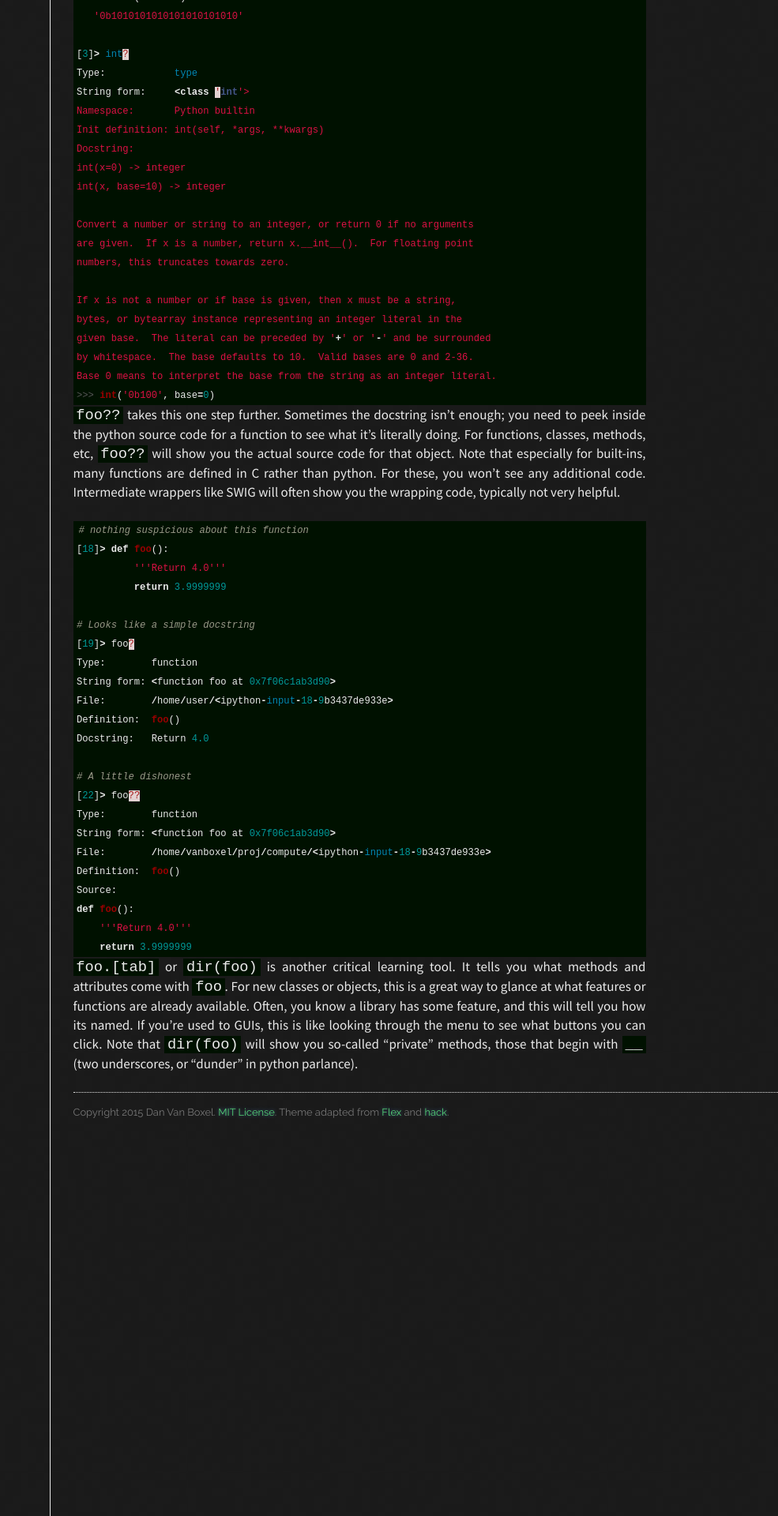
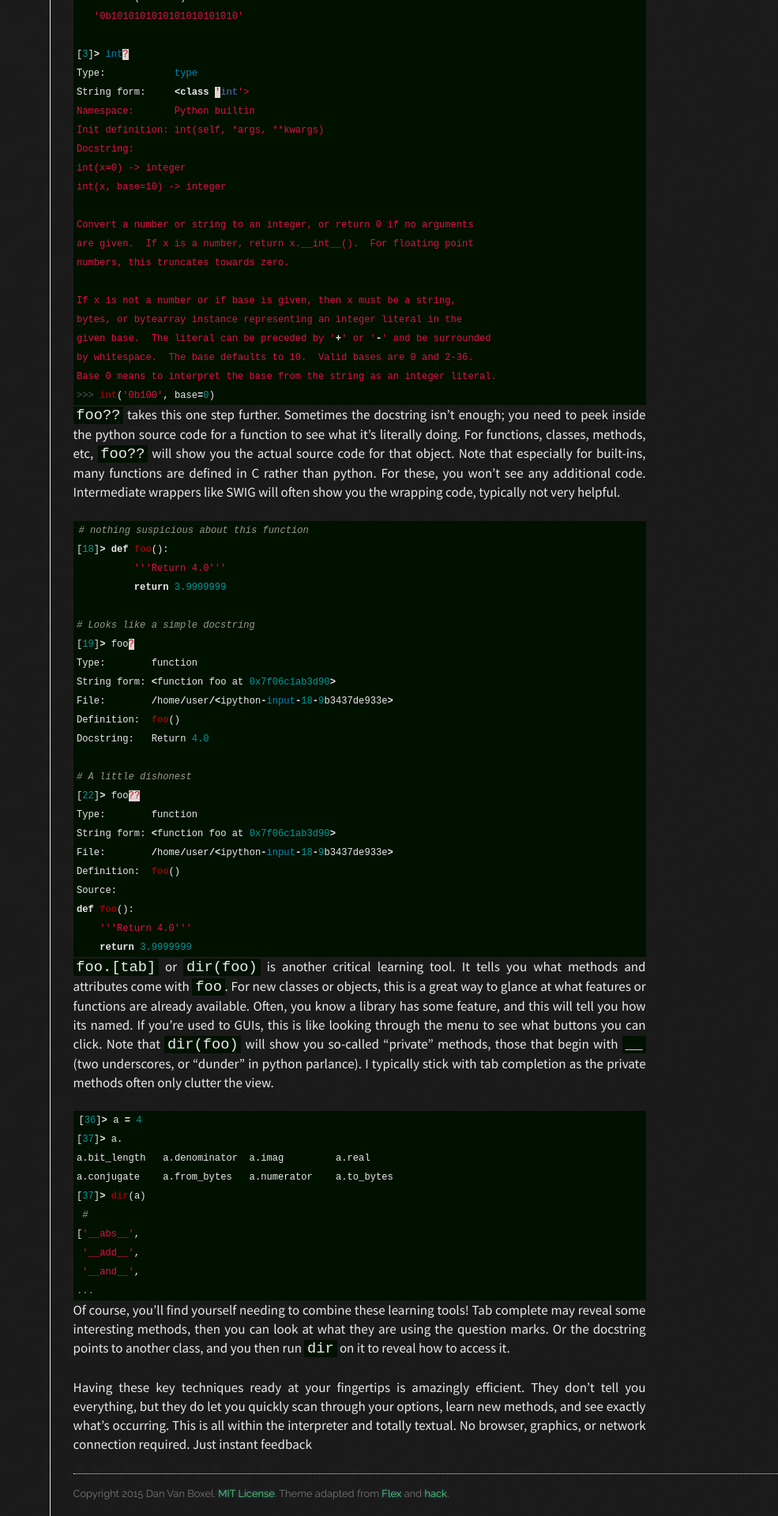
Before and after one commit to dvbuntu/compute, a Jekyll site: the page built from _posts/2090-01-01-ipython.md, in a window 1280 px wide. Shown: the part 796-2716 px from the top of the page at 79% size, without its empty margins (295-1280 px from the left). Built offline with Jekyll 4.4.1, drawn with Linux system fonts in a browser that asks for light colours; Markdown is read by kramdown in place of the engine named in the settings.

Commit message:
Finish question mark part of ipython
still got numpy and pylab to go over

````diff
--- a/_posts/2090-01-01-ipython.md
+++ b/_posts/2090-01-01-ipython.md
@@ -71,7 +71,7 @@ Docstring:   Return 4.0
 [22]> foo??
 Type:        function
 String form: <function foo at 0x7f06c1ab3d90>
-File:        /home/vanboxel/proj/compute/<ipython-input-18-9b3437de933e>
+File:        /home/user/<ipython-input-18-9b3437de933e>
 Definition:  foo()
 Source:
 def foo():
@@ -79,4 +79,21 @@ def foo():
     return 3.9999999
 ```
 
-`foo.[tab]` or `dir(foo)` is another critical learning tool.  It tells you what methods and attributes come with `foo`.  For new classes or objects, this is a great way to glance at what features or functions are already available.  Often, you know a library has some feature, and this will tell you how its named.  If you're used to GUIs, this is like looking through the menu to see what buttons you can click.  Note that `dir(foo)` will show you so-called "private" methods, those that begin with `__` (two underscores, or "dunder" in python parlance).
+`foo.[tab]` or `dir(foo)` is another critical learning tool.  It tells you what methods and attributes come with `foo`.  For new classes or objects, this is a great way to glance at what features or functions are already available.  Often, you know a library has some feature, and this will tell you how its named.  If you're used to GUIs, this is like looking through the menu to see what buttons you can click.  Note that `dir(foo)` will show you so-called "private" methods, those that begin with `__` (two underscores, or "dunder" in python parlance).  I typically stick with tab completion as the private methods often only clutter the view.
+
+```python
+[36]> a = 4
+[37]> a.
+a.bit_length   a.denominator  a.imag         a.real
+a.conjugate    a.from_bytes   a.numerator    a.to_bytes
+[37]> dir(a)
+ #
+['__abs__',
+ '__add__',
+ '__and__',
+...
+```
+
+Of course, you'll find yourself needing to combine these learning tools!  Tab complete may reveal some interesting methods, then you can look at what they are using the question marks.  Or the docstring points to another class, and you then run `dir` on it to reveal how to access it.
+
+Having these key techniques ready at your fingertips is amazingly efficient.  They don't tell you everything, but they do let you quickly scan through your options, learn new methods, and see exactly what's occurring.  This is all within the interpreter and totally textual.  No browser, graphics, or network connection required.  Just instant feedback
````
